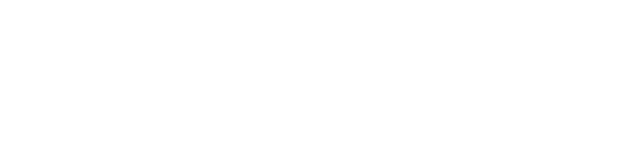
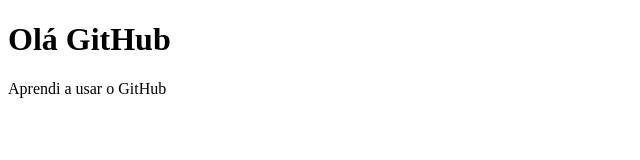
Before and after one commit to ViniSouza2006/aprendendohtml, a plain HTML site: page Aula19.html in a window 1280 px wide. Shown: the whole page, without its empty margins (0-640 px from the left). Drawn offline with Linux system fonts and the light colour scheme.

Commit message:
Add_TituloeParagrafo

```diff
--- a/Aula19.html
+++ b/Aula19.html
@@ -6,6 +6,7 @@
     <title>Document</title>
 </head>
 <body>
-
+    <h1>Olá GitHub</h1>
+    <p>Aprendi a usar o GitHub</p>
 </body>
 </html>
```
